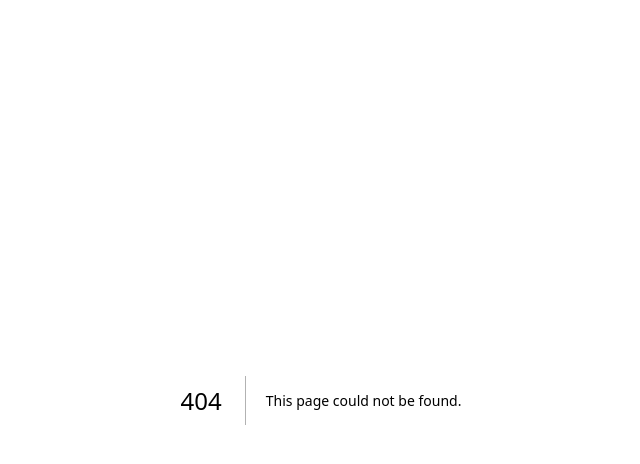
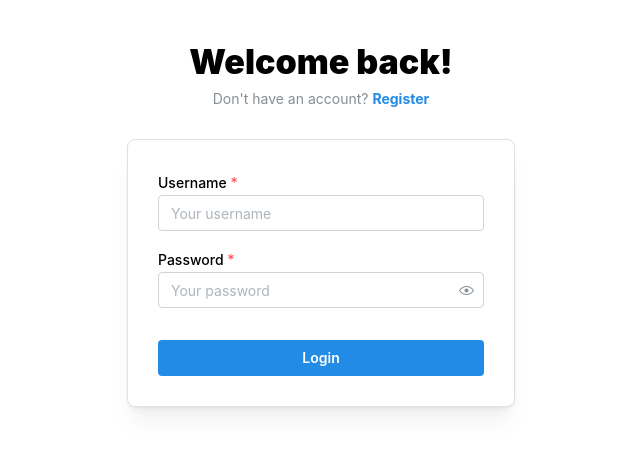
Before and after one commit to kysre/johar-frontend, a Next.js app: page /login in a window 1280 px wide. Before the commit this address had no page. Shown: the top 464 px of the page, without its empty margins (319-959 px from the left). Built offline with nearby package versions, Linux system fonts and the light colour scheme.

Commit message:
Add Login & Register page without api call

```diff
--- /dev/null
+++ b/app/app.config.js
@@ -0,0 +1,6 @@
+module.exports = {
+  server: 'localhost:8000',
+
+  LoginApi: this.server + '/news/login/',
+  RegisterApi: this.server + '/news/sign_up/',
+}
--- /dev/null
+++ b/app/login/LoginPage.module.css
@@ -0,0 +1,4 @@
+.title {
+  font-family: Greycliff CF, var(--mantine-font-family);
+  font-weight: 900;
+}
--- /dev/null
+++ b/app/login/page.tsx
@@ -0,0 +1,44 @@
+'use client'
+
+import {
+  TextInput,
+  PasswordInput,
+  Anchor,
+  Paper,
+  Title,
+  Text,
+  Container,
+  Button,
+} from '@mantine/core'
+import classes from './LoginPage.module.css'
+import GlobalConfig from '../app.config.js'
+
+export default function LoginPage() {
+  let api = GlobalConfig.LoginApi
+
+  return (
+    <Container size={420} my={40}>
+      <Title ta="center" className={classes.title}>
+        Welcome back!
+      </Title>
+      <Text c="dimmed" size="sm" ta="center" mt={5}>
+        Don&apos;t have an account?{' '}
+        <Anchor<'a'> href="register" fw={700} size="sm">
+          Register
+        </Anchor>
+      </Text>
+      <Paper withBorder shadow="md" p={30} mt={30} radius="md">
+        <TextInput label="Username" placeholder="Your username" required />
+        <PasswordInput
+          label="Password"
+          placeholder="Your password"
+          required
+          mt="md"
+        />
+        <Button fullWidth mt="xl">
+          Login
+        </Button>
+      </Paper>
+    </Container>
+  )
+}
--- /dev/null
+++ b/app/register/RegisterPage.module.css
@@ -0,0 +1,4 @@
+.title {
+  font-family: Greycliff CF, var(--mantine-font-family);
+  font-weight: 900;
+}
```
Also changed, not shown: app/register/page.tsx (added, +45 -0 lines).
